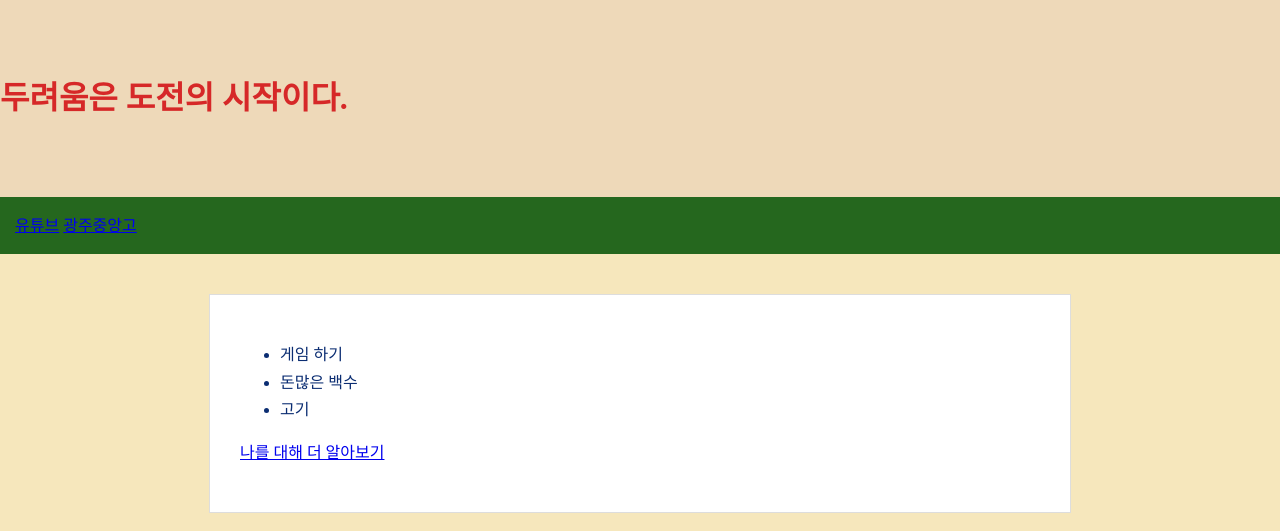
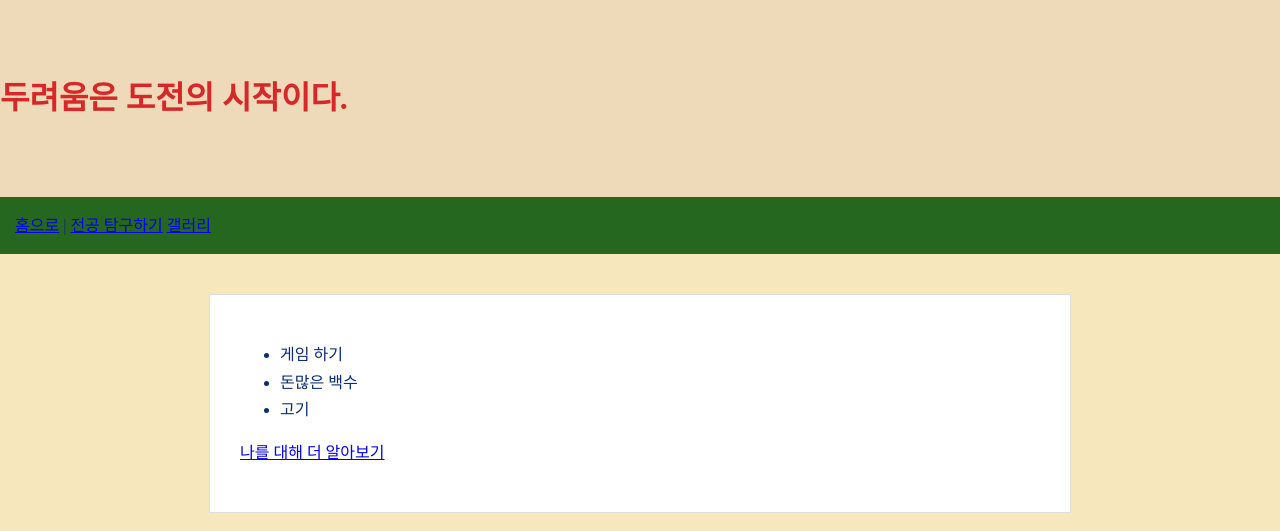
Before and after one commit to joondol1002/my-first-web, a plain HTML site: page index.html in a window 1280 px wide. Shown: the top 531 px of the page. Drawn offline with Linux system fonts and the light colour scheme.

Commit message:
Add files via upload

```diff
--- a/index.html
+++ b/index.html
@@ -66,8 +66,9 @@ main {
 <header><h1>두려움은 도전의 시작이다.</h1> </header>
 <body>
     <nav>
-        <a href="https://www.youtube.com/" target="_blank" ">유튜브</a>
-        <a href="https://www.goegh.kr/gjja-h/main.do" arget="_blank">광주중앙고</a>
+       <a href="index.html">홈으로</a> |
+       <a href="subject.html">전공 탐구하기</a>
+       <a href="gallery.html">갤러리</a>
     </nav>
     <main>
          <ul>
```
